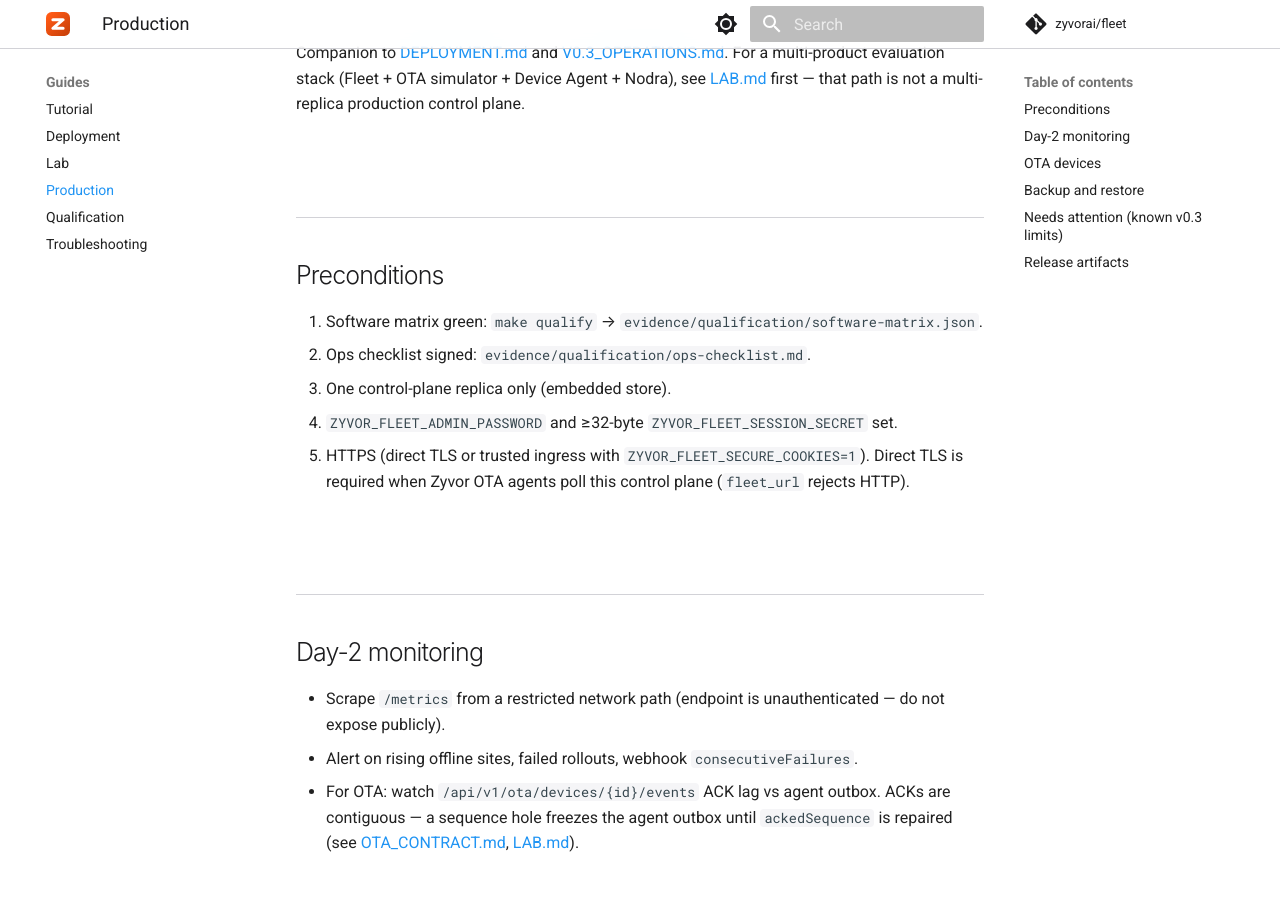
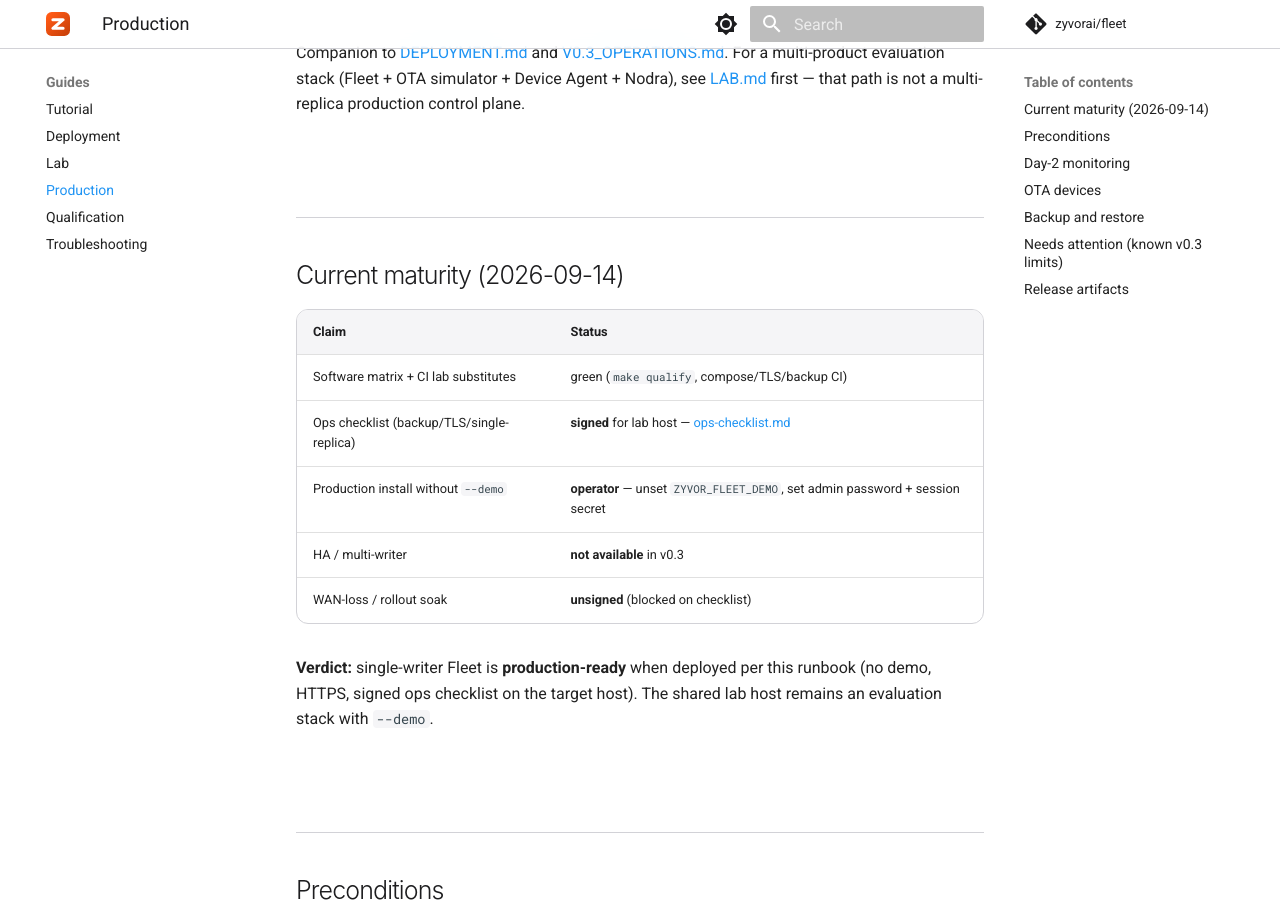
Before and after one commit to zyvorai/fleet, an MkDocs documentation site: the page built from docs/PRODUCTION.md, in a window 1280 px wide and 900 px high, scrolled down 491 px. Built offline with MkDocs 1.6.1 and Material for MkDocs 9.7.7, drawn with Linux system fonts in a browser that asks for light colours; comment, search, counter and statistics services are not loaded.

Commit message:
Sign lab ops checklist and document Fleet production maturity.

```diff
--- a/docs/PRODUCTION.md
+++ b/docs/PRODUCTION.md
@@ -8,6 +8,20 @@ Companion to [DEPLOYMENT.md](DEPLOYMENT.md) and [V0.3_OPERATIONS.md](V0.3_OPERAT
 For a multi-product evaluation stack (Fleet + OTA simulator + Device Agent +
 Nodra), see [LAB.md](LAB.md) first — that path is not a multi-replica
 production control plane.
+
+## Current maturity (2026-09-14)
+
+| Claim | Status |
+|---|---|
+| Software matrix + CI lab substitutes | green (`make qualify`, compose/TLS/backup CI) |
+| Ops checklist (backup/TLS/single-replica) | **signed** for lab host — [ops-checklist.md](https://github.com/zyvorai/fleet/blob/main/evidence/qualification/ops-checklist.md) |
+| Production install without `--demo` | **operator** — unset `ZYVOR_FLEET_DEMO`, set admin password + session secret |
+| HA / multi-writer | **not available** in v0.3 |
+| WAN-loss / rollout soak | **unsigned** (blocked on checklist) |
+
+**Verdict:** single-writer Fleet is **production-ready** when deployed per this runbook
+(no demo, HTTPS, signed ops checklist on the target host). The shared lab host remains
+an evaluation stack with `--demo`.
 
 ## Preconditions
 
```
Also changed, not shown: CHANGELOG.md (+2 -0 lines), evidence/qualification/ops-checklist.md (+23 -17 lines), 3 other files.
